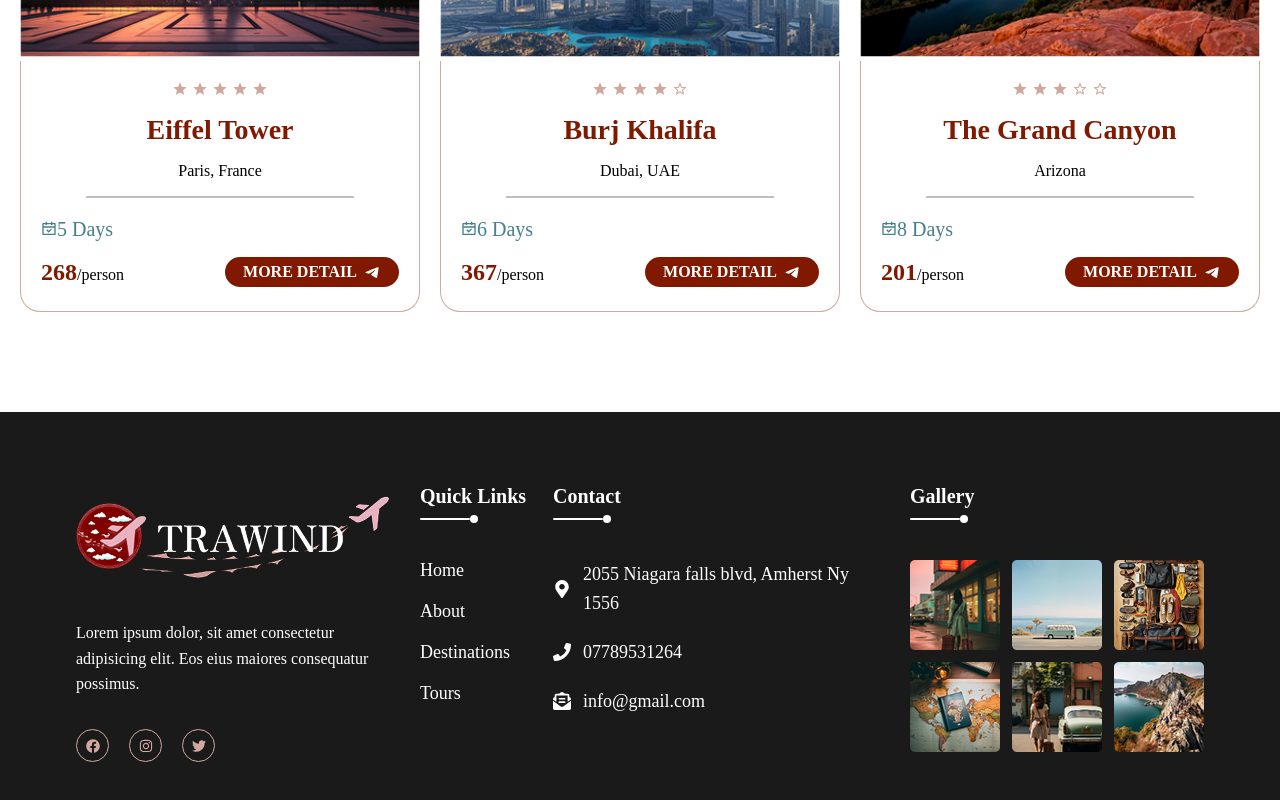
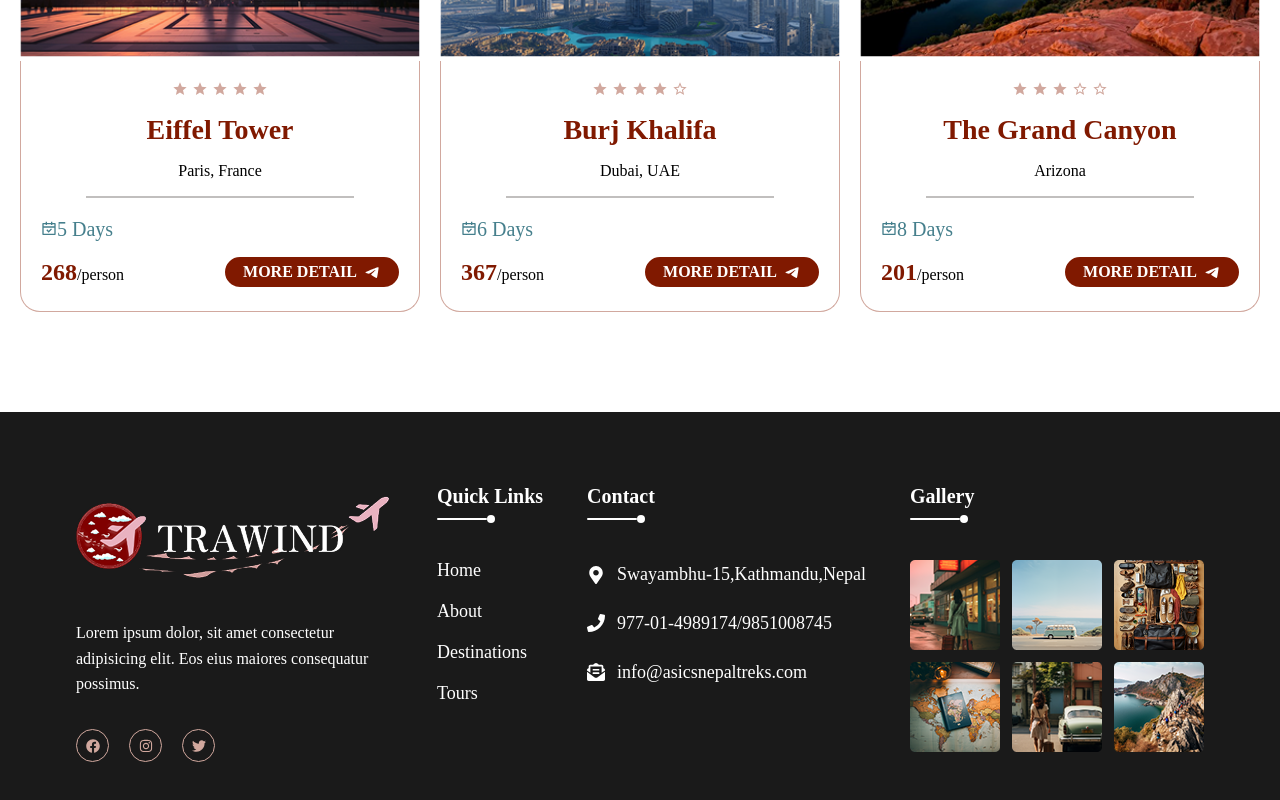
Before and after one commit to sumanmoktan/Travel_Project, a React (Vite) app: page / in a window 1280 px wide. Shown: the part 3978-4778 px from the top of the page. Built offline with nearby package versions, Linux system fonts and the light colour scheme; a web font is replaced by a local one.

Commit message:
changes a information respectively

```diff
--- a/src/component/footer/Footer.jsx
+++ b/src/component/footer/Footer.jsx
@@ -69,16 +69,16 @@ const Footer = () => {
             <div className="footer-item">
               <FaMapMarkerAlt className="footer-icon" />
               <p className="footer-info">
-                2055 Niagara falls blvd, Amherst Ny 1556
+                Swayambhu-15,Kathmandu,Nepal
               </p>
             </div>
             <div className="footer-item">
               <FaPhone className="footer-icon" />
-              <p className="footer-info">07789531264</p>
+              <p className="footer-info">977-01-4989174/9851008745</p>
             </div>
             <div className="footer-item">
               <FaEnvelopeOpenText className="footer-icon" />
-              <p className="footer-info">info@gmail.com</p>
+              <p className="footer-info">info@asicsnepaltreks.com</p>
             </div>
           </div>
         </div>
```
